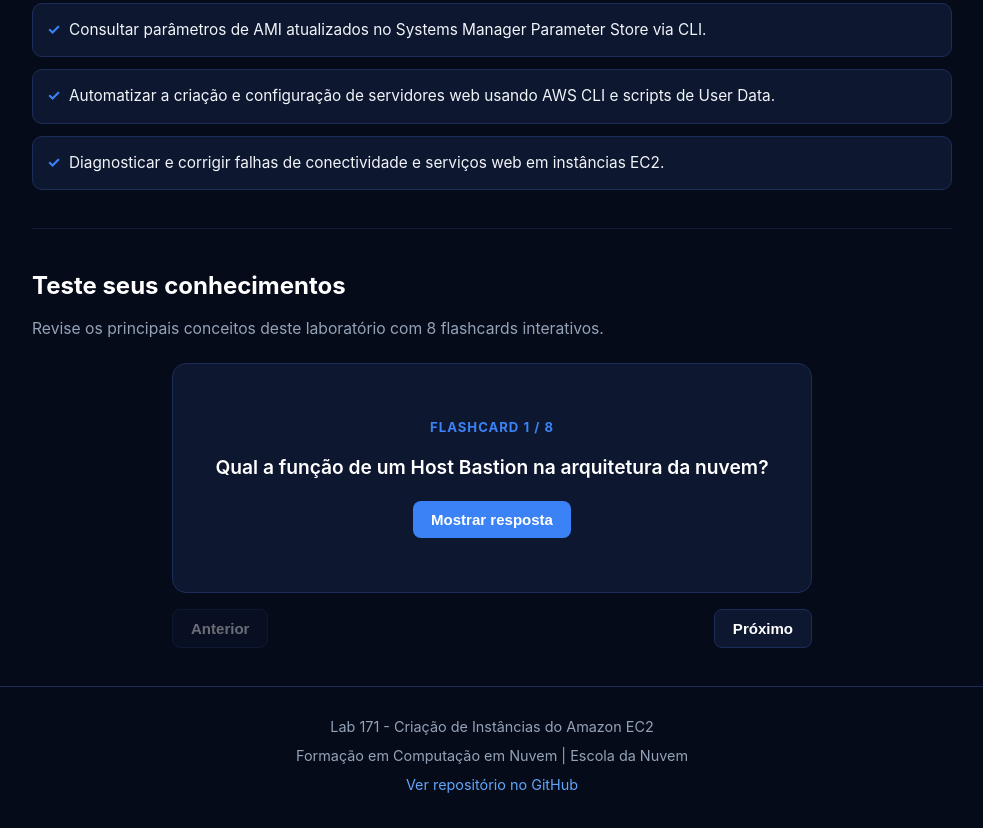
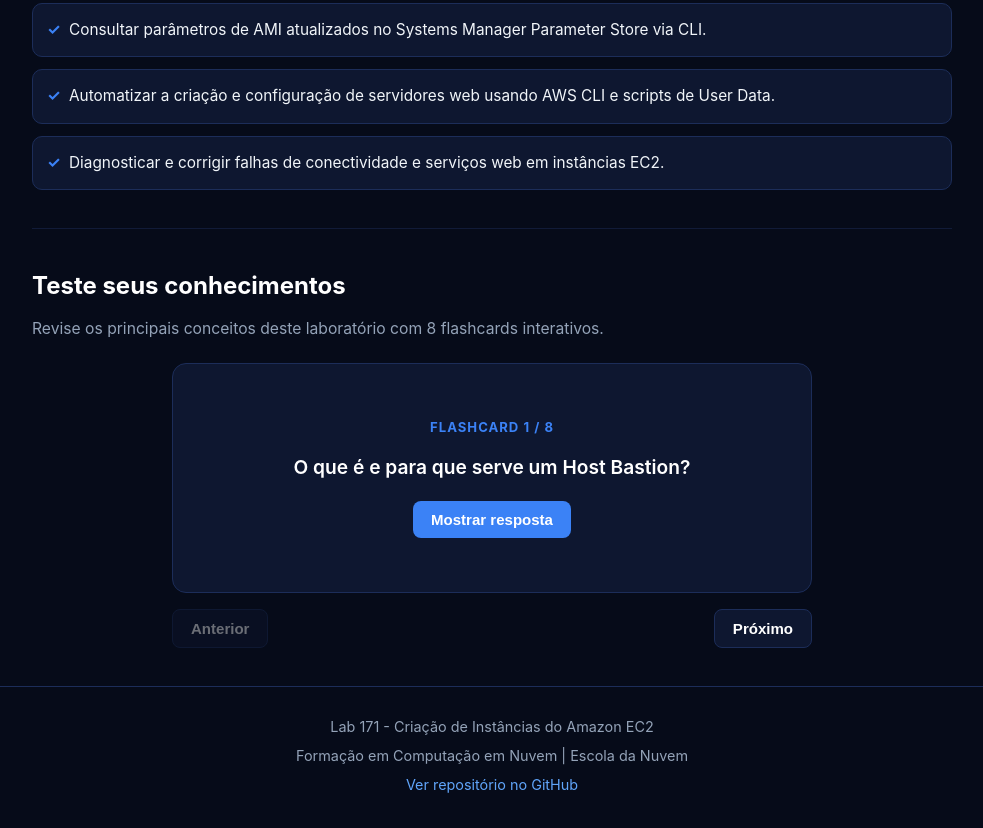
Before and after one commit to brunogacarvalho/lab-171-criacao-instancias-ec2, a plain HTML site: page page/index.html in a window 1280 px wide. Shown: the part 1290-2118 px from the top of the page, without its empty margins (148-1131 px from the left). Drawn offline with Linux system fonts and the light colour scheme.

Commit message:
Adiciona perguntas e respostas dos flashcards

```diff
--- a/page/index.html
+++ b/page/index.html
@@ -89,36 +89,36 @@
   <script>
     const cards = [
       {
-        q: "Qual a função de um Host Bastion na arquitetura da nuvem?",
-        a: "Atuar como um ponto de entrada controlado e seguro para administrar outros recursos e executar comandos na infraestrutura da VPC."
+        q: "O que é e para que serve um Host Bastion?",
+        a: "É um servidor usado como porta de entrada segura para acessar e gerenciar outros servidores na rede da AWS."
       },
       {
-        q: "Por que associamos o perfil IAM 'Bastion-Role' à instância EC2?",
-        a: "Para conceder permissões temporárias e seguras à instância, permitindo executar chamadas da AWS CLI sem salvar credenciais fixas no servidor."
+        q: "Por que colocamos a IAM Role 'Bastion-Role' na instância EC2?",
+        a: "Para dar permissão ao servidor rodar comandos da AWS CLI sem precisar salvar senhas ou chaves de acesso dentro dele."
       },
       {
-        q: "O que é o EC2 Instance Connect?",
-        a: "Um recurso que permite conectar-se a instâncias Linux via SSH diretamente pelo navegador ou CLI sem gerenciar chaves privadas manualmente."
+        q: "O que faz o EC2 Instance Connect?",
+        a: "Permite abrir o terminal de uma instância Linux direto pelo navegador, sem precisar baixar arquivos de chave no computador."
       },
       {
-        q: "Como o script do laboratório obteve o ID mais recente da AMI do Amazon Linux 2?",
-        a: "Consultando o AWS Systems Manager Parameter Store através do comando aws ssm get-parameters."
+        q: "Como pegamos o código da imagem (AMI) mais atual no laboratório?",
+        a: "Consultando o AWS Systems Manager Parameter Store pelo terminal usando a AWS CLI."
       },
       {
-        q: "Para que serve o parâmetro --user-data ao iniciar uma instância EC2?",
-        a: "Permite enviar um script que é executado automaticamente na primeira inicialização da máquina, como a instalação de um servidor web."
+        q: "Para que serve o User Data ao criar uma instância EC2?",
+        a: "Para rodar um script automático assim que o servidor liga pela primeira vez, como instalar um site."
       },
       {
-        q: "Qual comando da AWS CLI é usado para criar uma nova instância EC2?",
-        a: "O comando aws ec2 run-instances, informando parâmetros como AMI, tipo de instância, sub-rede e grupo de segurança."
+        q: "Qual comando da AWS CLI cria uma nova instância EC2?",
+        a: "O comando aws ec2 run-instances."
       },
       {
-        q: "Como consultar o status e o DNS público de uma instância pelo terminal?",
-        a: "Usando o comando aws ec2 describe-instances combinado com filtros ou o parâmetro --query."
+        q: "Qual comando mostra se a instância já está ligada e qual o endereço dela?",
+        a: "O comando aws ec2 describe-instances."
       },
       {
-        q: "Quais dois pontos principais devem ser checados quando uma página web no EC2 não abre no navegador?",
-        a: "As regras de entrada do Security Group (porta 80/HTTP liberada) e se o serviço do servidor web (Apache/httpd) está ativo na instância."
+        q: "O que conferir se um site hospedado no EC2 não abre no navegador?",
+        a: "Se o Security Group libera a entrada na porta 80 (HTTP) e se o serviço web (Apache) está ligado no servidor."
       }
     ];
 
```
